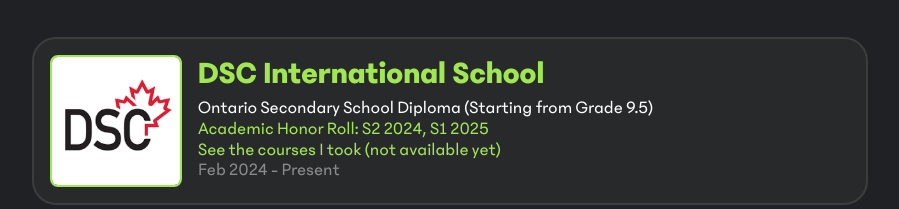
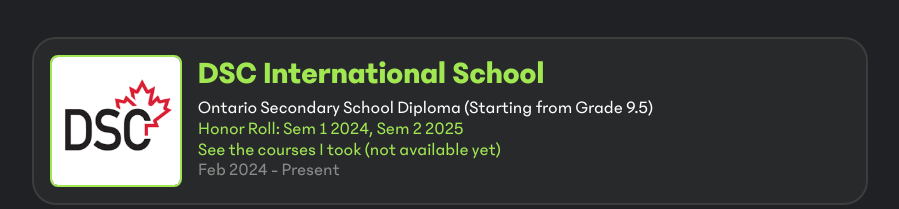
Before and after one commit to udontur/hadrian-cc, a React (Vite) app: page / in a window 1280 px wide. Shown: the part 4005-4214 px from the top of the page, without its empty margins (190-1089 px from the left). Built offline with nearby package versions, Linux system fonts and the light colour scheme.

Commit message:
feat: change wordings

```diff
--- a/src/page/content/Awards.jsx
+++ b/src/page/content/Awards.jsx
@@ -13,7 +13,7 @@
                 image="/img/dsc.png"
                 title="DSC International School"
                 diploma="Ontario Secondary School Diploma (Starting from Grade 9.5)"
-                award1="Academic Honor Roll: S2 2024, S1 2025"
+                award1="Honor Roll: Sem 1 2024, Sem 2 2025"
                 award2="See the courses I took (not available yet)"
                 date="Feb 2024 - Present"
             />
```
